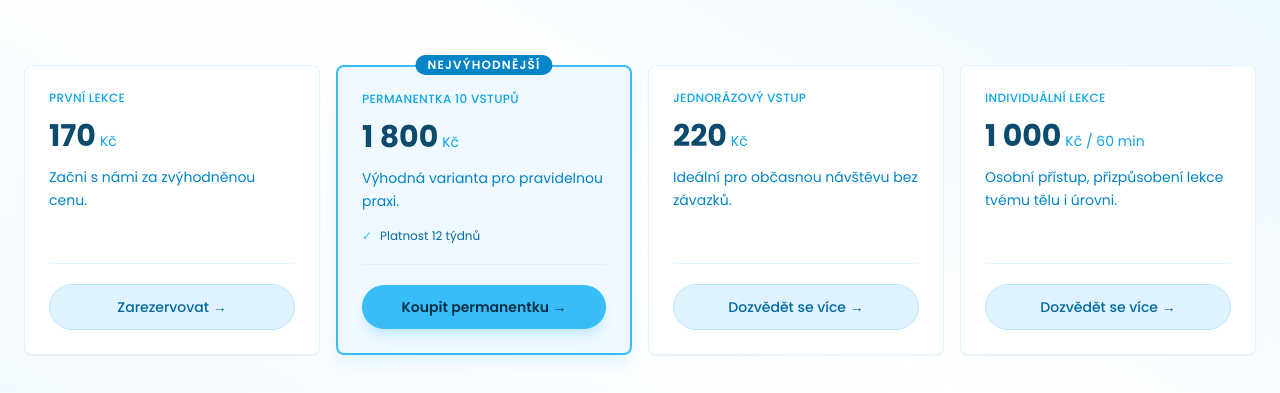
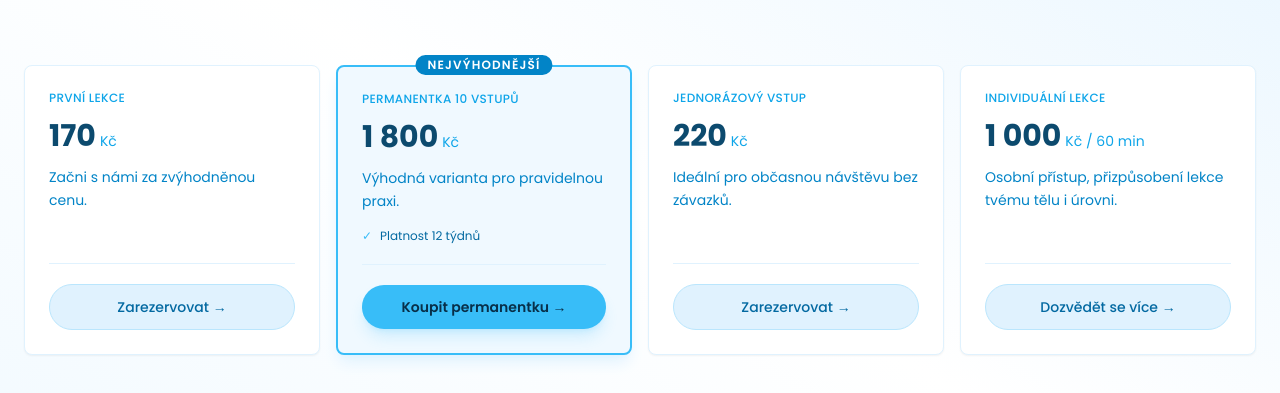
Before and after one commit to Michal-soukrome/joga-s-eliskou, a Next.js app: page / in a window 1280 px wide. Shown: the part 2585-2978 px from the top of the page. Built offline with nearby package versions, Linux system fonts and the light colour scheme.

Commit message:
naky upravicky

```diff
--- a/src/components/Gallery.tsx
+++ b/src/components/Gallery.tsx
@@ -176,7 +176,7 @@ export default function Gallery() {
           onClick={() => setLightbox(null)}
         >
           <button
-            className="absolute top-5 right-5 w-10 h-10 rounded-full bg-white/10 hover:bg-white/20 transition flex items-center justify-center text-white"
+            className="absolute top-5 right-5 w-10 h-10 z-50 rounded-full bg-white/10 hover:bg-white/20 transition flex items-center justify-center text-white"
             onClick={() => setLightbox(null)}
           >
             <svg
@@ -192,7 +192,7 @@ export default function Gallery() {
           </button>
 
           <button
-            className="absolute left-5 w-10 h-10 rounded-full bg-white/10 hover:bg-white/20 transition flex items-center justify-center text-white"
+            className="absolute left-5 w-10 h-10 z-50 rounded-full bg-white/10 hover:bg-white/20 transition flex items-center justify-center text-white"
             onClick={(e) => {
               e.stopPropagation();
               setLightbox((lightbox - 1 + photos.length) % photos.length);
@@ -212,7 +212,7 @@ export default function Gallery() {
           </button>
 
           <div
-            className="relative w-full max-w-4xl aspect-[4/3] rounded-lg overflow-hidden"
+            className="relative w-full h-dvh overflow-hidden"
             onClick={(e) => e.stopPropagation()}
           >
             <Image
@@ -220,7 +220,7 @@ export default function Gallery() {
               alt={photos[lightbox].alt}
               fill
               className="object-contain"
-              sizes="100vw"
+              sizes="100vw 100vh"
               onLoad={() => setIsLightboxLoading(false)}
             />
             {isLightboxLoading && (
--- a/src/components/Pricing.tsx
+++ b/src/components/Pricing.tsx
@@ -32,7 +32,7 @@ const pricingPlans = [
     unit: "Kč",
     description: "Ideální pro občasnou návštěvu bez závazků.",
     features: [],
-    cta: "Dozvědět se více",
+    cta: "Zarezervovat",
     href: "#reservations",
   },
   {
@@ -111,6 +111,17 @@ export default function Pricing() {
               <div className="my-5 border-t border-sky-100" />
 
               {/* CTA */}
+              {plan.href === "#reservations" ? (
+                <button
+                  type="button"
+                  onClick={openModal}
+                  className={`btn ${
+                    plan.highlighted ? "btn-primary" : "btn-secondary"
+                  }`}
+                >
+                  {plan.cta} →
+                </button>
+              ) : (
                 <a
                   href={plan.href}
                   className={`btn ${
@@ -119,6 +130,7 @@ export default function Pricing() {
                 >
                   {plan.cta} →
                 </a>
+              )}
             </div>
           ))}
         </div>
```
Also changed, not shown: 1 other file (tests, documents, lock files or other folders). Lines whose indentation alone changed are shown as unchanged.
